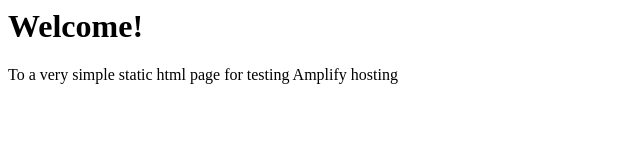
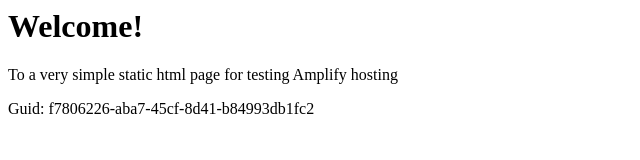
Before and after one commit to aws-aemilia-dub/Github-PR-Commit-Integration-Test-DoNotTouch-v1-preprod-eu-west-1, a website: page src/index.html in a window 1280 px wide. Shown: the whole page, without its empty margins (0-640 px from the left). Drawn offline with Linux system fonts and the light colour scheme.

Commit message:
commit from integ tests

```diff
--- a/src/index.html
+++ b/src/index.html
@@ -1,3 +1,5 @@
+
+
 <html lang="en">
 
 <head>
@@ -10,6 +12,6 @@
 <body>
     <h1>Welcome!</h1>
     <p>To a very simple static html page for testing Amplify hosting</p>
-</body>
+    <p>Guid: f7806226-aba7-45cf-8d41-b84993db1fc2</p></body>
 
 </html>
```
